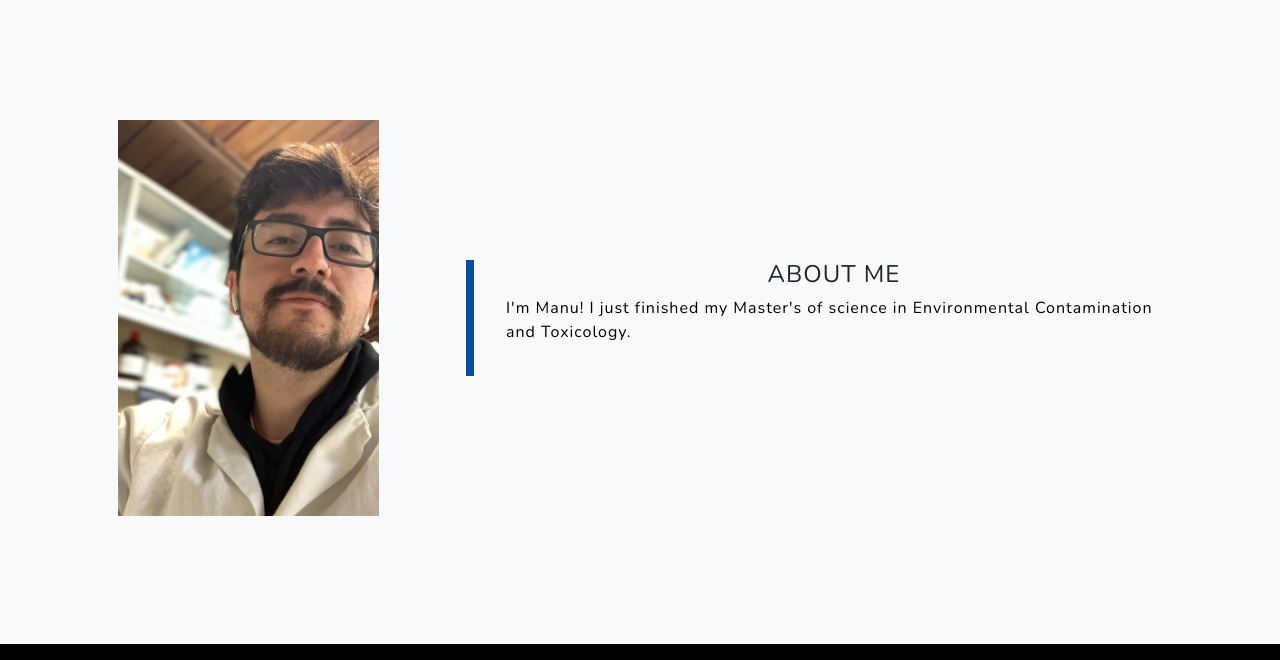
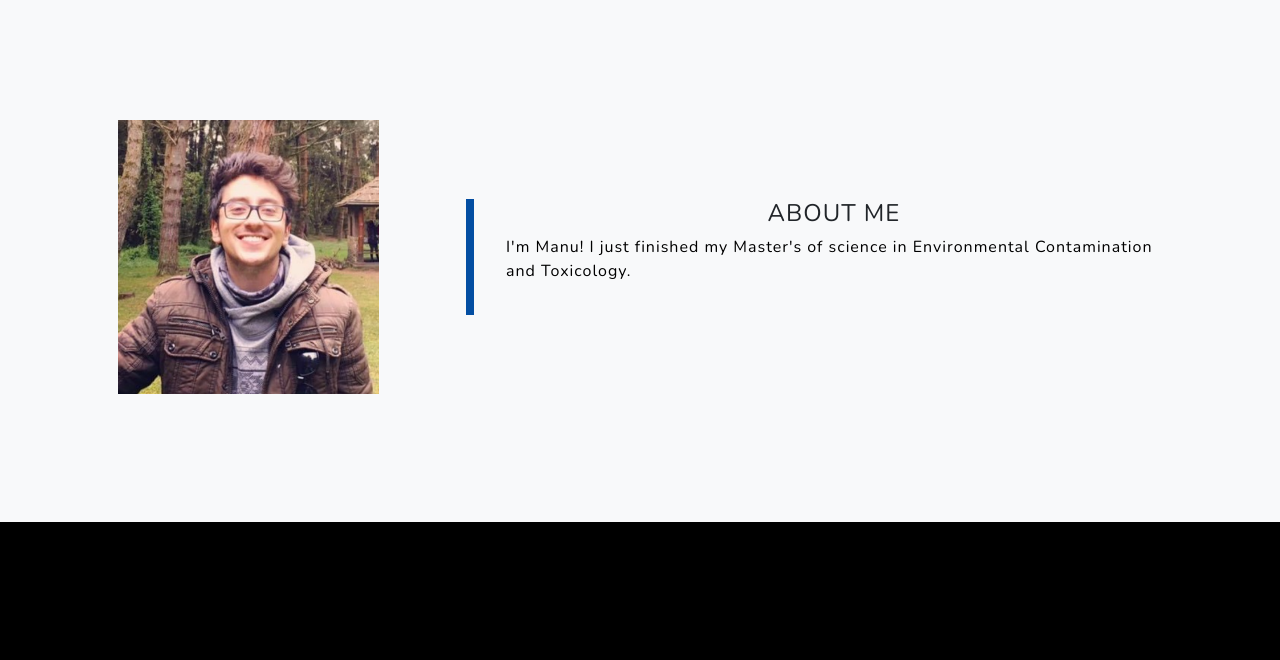
Before and after one commit to manuandinoe/manuandinoe.github.io, a plain HTML site: page index.html in a window 1280 px wide. Shown: the part 840-1500 px from the top of the page. Drawn offline with nearby package versions, Linux system fonts and the light colour scheme.

Commit message:
Update index.html

```diff
--- a/index.html
+++ b/index.html
@@ -65,7 +65,7 @@
             <div class="container px-4 px-lg-5">
                 <!-- Featured Project Row-->
                 <div class="row gx-0 mb-4 mb-lg-5 align-items-center">
-                    <div class="col-xl-3 col-lg-7"><img class="img-fluid mb-2 mb-lg-0" src="assets/img/manu.jpeg" alt="..." /></div>
+                    <div class="col-xl-3 col-lg-7"><img class="img-fluid mb-2 mb-lg-0" src="assets/img/foto.png" alt="..." /></div>
                     <div class="col-xl-1 col-lg-7"></div>
                     <div class="col-xl-8 col-lg-5">
                         <div class="featured-text text-lg-left">
```
